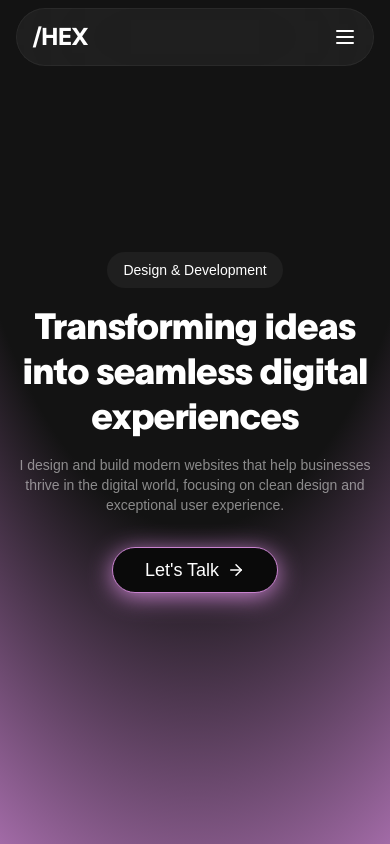
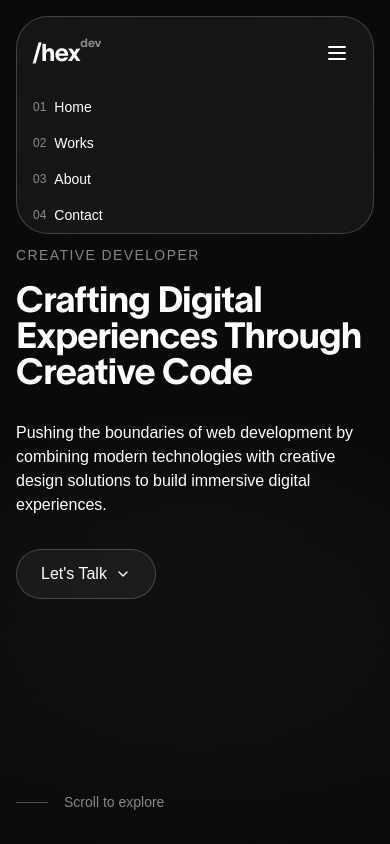
Before and after one commit to 66HEX/personal-website, a Next.js app: page / in a window 390 px wide. Shown: the top 844 px of the page. Built offline with nearby package versions, Linux system fonts and the light colour scheme; a web font is replaced by a local one.

Commit message:
updated font sizes

```diff
--- a/app/components/Footer/Footer.tsx
+++ b/app/components/Footer/Footer.tsx
@@ -23,7 +23,7 @@ export default function Footer() {
         <footer className="relative w-screen bg-white/5 text-white">
             <div className="w-full px-4 lg:px-24 py-12 lg:py-24">
                 <div className="flex items-center justify-between w-full mb-12">
-                    <h1 className="text-2xl lg:text-5xl font-[750] uppercase tracking-tight leading-none">
+                    <h1 className="text-2xl lg:text-5xl font-[750] tracking-tight leading-none">
                         /hex
                         <sup className="text-xs md:text-sm tracking-normal align-top opacity-50 ml-1">
                             dev
--- a/app/components/Navbar/Navbar.tsx
+++ b/app/components/Navbar/Navbar.tsx
@@ -10,31 +10,42 @@ export default function Navbar() {
     const [isOpen, setIsOpen] = useState(false);
     const menuRef = useRef<HTMLDivElement | null>(null);
     const linksRef = useRef<(HTMLDivElement | null)[]>([]);
+    const containerRef = useRef<HTMLDivElement>(null);
 
     const navLinks = [
-        { index: "1", href: "/", label: "Home" },
-        { index: "2", href: "/works", label: "Works" },
-        { index: "3",href: "/about", label: "About" },
-        { index: "4", href: "/contact", label: "Contact" },
+        { index: "01", href: "/", label: "Home" },
+        { index: "02", href: "/works", label: "Works" },
+        { index: "03", href: "/about", label: "About" },
+        { index: "04", href: "/contact", label: "Contact" },
     ];
 
-    const toggleMenu = () => {
-        setIsOpen((prev) => {
-            const newState = !prev;
-            if (newState) {
-                openMenu();
-            } else {
-                closeMenu();
-            }
-            return newState;
-        });
+    const closeMenu = () => {
+        if (!isOpen) return;
+
+        const timeline = gsap.timeline();
+        timeline
+            .to(linksRef.current, {
+                y: -20,
+                opacity: 0,
+                duration: 0.5,
+                stagger: 0.05,
+                ease: "power3.inOut",
+            })
+            .to(menuRef.current, {
+                height: 0,
+                marginBottom: "0rem",
+                duration: 0.5,
+                ease: "power3.inOut",
+            });
+
+        setIsOpen(false);
     };
 
     const openMenu = () => {
         const timeline = gsap.timeline();
         timeline
             .to(menuRef.current, {
-                height: "200px",
+                height: "auto",
                 marginBottom: "1rem",
                 duration: 0.5,
                 ease: "power3.inOut",
@@ -52,70 +63,107 @@ export default function Navbar() {
             );
     };
 
-    const closeMenu = () => {
-        const timeline = gsap.timeline();
-        timeline
-            .to(linksRef.current,
-                {
-                    y: -20,
-                    opacity: 0,
-                    duration: 0.5,
-                    stagger: 0.05,
-                    ease: "power3.inOut",
-                }
-            )
-            .to(menuRef.current, {
-                height: 0,
-                marginBottom: "0rem",
-                duration: 0.5,
-                ease: "power3.inOut",
-            });
+    const toggleMenu = () => {
+        setIsOpen((prev) => {
+            const newState = !prev;
+            if (newState) {
+                openMenu();
+            } else {
+                closeMenu();
+            }
+            return newState;
+        });
     };
 
     useEffect(() => {
-        gsap.set(menuRef.current, { height: 0 });
-        gsap.set(linksRef.current, { y: -20, opacity: 0 });
-    }, []);
+        const handleClickOutside = (event: MouseEvent) => {
+            if (
+                containerRef.current &&
+                !containerRef.current.contains(event.target as Node)
+            ) {
+                closeMenu();
+            }
+        };
+
+        const handleRouteChange = () => {
+            closeMenu();
+        };
+
+        document.addEventListener("mousedown", handleClickOutside);
+        window.addEventListener("popstate", handleRouteChange);
+
+        return () => {
+            document.removeEventListener("mousedown", handleClickOutside);
+            window.removeEventListener("popstate", handleRouteChange);
+        };
+    }, [isOpen]);
+
+    const handleLinkClick = () => {
+        closeMenu();
+    };
 
     return (
-        <nav className="fixed top-2 left-0 text-white z-50 w-full px-4 md:px-24">
-            <div className="flex flex-col bg-white/5 border border-white/5 backdrop-blur-3xl py-4 px-4 lg:px-8 rounded-custom overflow-hidden">
-                <div className="flex justify-between items-center w-full">
-                    <div className="text-2xl font-[750] tracking-tight leading-none uppercase">
-                        <TransitionLink href="/">/hex</TransitionLink>
+        <nav className="fixed top-4 left-0 text-white z-50 w-full px-4 lg:px-24">
+            <div
+                ref={containerRef}
+                className="flex flex-col bg-white/5 border border-white/20 backdrop-blur-3xl rounded-custom overflow-hidden"
+            >
+                <div className="flex justify-between items-center w-full px-4 md:px-8 py-4">
+                    <div className="flex items-center gap-2">
+                        <TransitionLink
+                            href="/"
+                            className="text-2xl lg:text-3xl font-[750] tracking-tight leading-none"
+                        >
+                            /hex
+                            <sup className="text-xs tracking-normal align-top opacity-50">
+                                dev
+                            </sup>
+                        </TransitionLink>
                     </div>
 
-                    <div className="hidden md:flex gap-4 text-xl font[300] transition-opacity">
+                    <div className="hidden md:flex items-center gap-8">
                         {navLinks.map((link) => (
-                            <TransitionLink key={link.href} href={link.href}>
-                                <AnimatedLink className="leading-none">
-                                    {link.label}
-                                </AnimatedLink>
+                            <TransitionLink
+                                key={link.href}
+                                href={link.href}
+                                className="group relative"
+                            >
+                                <div className="flex items-center gap-2">
+                                    <span className="text-xs font-[300] opacity-50">{link.index}</span>
+                                    <AnimatedLink className="text-xl font-[300]">
+                                        {link.label}
+                                    </AnimatedLink>
+                                </div>
                             </TransitionLink>
                         ))}
                     </div>
 
                     <button
                         onClick={toggleMenu}
-                        className="md:hidden"
+                        className="md:hidden p-2 hover:bg-white/10 rounded-full transition-colors"
                         aria-label="Toggle menu"
                     >
                         {isOpen ? <X size={24} /> : <Menu size={24} />}
                     </button>
                 </div>
 
-                {/* Mobile Menu */}
                 <div
                     ref={menuRef}
-                    className="md:hidden overflow-hidden flex flex-col justify-end space-y-4 font-Lausanne250"
+                    className="md:hidden overflow-hidden px-4"
                 >
                     {navLinks.map((link, index) => (
                         <div
                             key={link.href}
                             ref={(el) => (linksRef.current[index] = el)}
+                            className="py-2"
                         >
-                            <TransitionLink href={link.href}>
-                                {link.label}
+                            <TransitionLink
+                                href={link.href}
+                                className="flex items-center gap-2"
+                                onClick={handleLinkClick}
+                            >
+                                <span className="text-xs opacity-50">{link.index}</span>
+                                <span className="text-sm font-[300]">{link.label}</span>
                             </TransitionLink>
                         </div>
                     ))}
--- a/app/page.tsx
+++ b/app/page.tsx
@@ -1,13 +1,11 @@
 import Hero from "@/app/sections/Hero/Hero";
 import SelectedWorks from "@/app/sections/SelectedWorks/SelectedWorks";
 import Testimonials from "@/app/sections/Testimonials/Testimonials";
-import Intro from "@/app/sections/Intro/Intro";
 
 export default function App() {
   return (
       <div>
           <Hero/>
-          <Intro/>
           <SelectedWorks/>
           <Testimonials/>
       </div>
--- a/app/sections/Hero/Hero.tsx
+++ b/app/sections/Hero/Hero.tsx
@@ -1,62 +1,55 @@
-"use client";
+'use client';
 
-import React, { useEffect } from "react";
-import { FiArrowRight } from "react-icons/fi";
-import {
-    useMotionTemplate,
-    useMotionValue,
-    motion,
-    animate,
-} from "framer-motion";
-import {TransitionLink} from "@/app/components/TransitionLink/TransitionLink";
+import { ChevronDown } from "lucide-react";
 
-const COLORS_TOP = ["#13FFAA", "#1E67C6", "#CE84CF", "#DD335C"];
-
-export default function  AuroraHero () {
-    const color = useMotionValue(COLORS_TOP[0]);
-
-    useEffect(() => {
-        animate(color, COLORS_TOP, {
-            ease: "easeInOut",
-            duration: 10,
-            repeat: Infinity,
-            repeatType: "mirror",
-        });
-    }, []);
-
-    const backgroundImage = useMotionTemplate`radial-gradient(125% 125% at 50% 0%, #131313 50%, ${color})`;
-    const border = useMotionTemplate`1px solid ${color}`;
-    const boxShadow = useMotionTemplate`0px 4px 24px ${color}`;
+export default function Hero() {
 
     return (
-        <motion.section
+        <div
+            className="relative min-h-screen w-screen bg-black text-white flex flex-col justify-center items-start px-4 lg:px-24"
             style={{
-                backgroundImage,
+                backgroundImage: 'radial-gradient(circle at 50% 50%, rgba(255,255,255,0.1) 0%, transparent 50%)',
+                backgroundSize: '100% 200%',
+                backgroundPosition: '50% 0%'
             }}
-            className="h-svh w-screen flex flex-col justify-center items-center overflow-hidden bg-black text-white p-4"
         >
-            <div className="w-full h-full flex flex-col justify-center items-center">
-                <span className="mb-4 inline-block rounded-full bg-white/5 font-[300] px-4 py-2 text-sm">
-                    Design & Development
-                </span>
-                <h1 className="font-[1000] max-w-5xl text-center text-4xl md:text-7xl tracking-tight leading-tight text-white">
-                    Transforming ideas into seamless digital experiences
+            <div className="absolute inset-0 bg-gradient-to-b from-black/0 via-black/0 to-black pointer-events-none" />
+
+            <div className="relative z-10 max-w-5xl">
+                <div className="mb-4">
+                    <h2 className="text-sm md:text-base font-[300] uppercase tracking-widest opacity-50">
+                        Creative Developer
+                    </h2>
+                </div>
+
+                <h1
+                    className="text-4xl md:text-6xl lg:text-8xl font-[750] tracking-tight leading-none mb-8"
+                >
+                    Crafting Digital Experiences Through Creative Code
                 </h1>
-                <p className="font-[300] mb-8 mt-4 max-w-xl text-center text-sm md:text-xl opacity-50">
-                    I design and build modern websites that help businesses thrive in the digital world, focusing on
-                    clean design and exceptional user experience.
+
+                <p
+                    className="text-base md:text-xl font-[300] mb-8 max-w-2xl"
+                >
+                    Pushing the boundaries of web development by combining modern technologies
+                    with creative design solutions to build immersive digital experiences.
                 </p>
-                <motion.button
-                    style={{
-                        border,
-                        boxShadow,
-                    }}
-                    className="group relative flex w-fit items-center gap-2 rounded-full bg-black px-8 py-2 text-lg text-white font-[300]"
-                >
-                    <TransitionLink href={"/contact"}>Let's Talk</TransitionLink>
-                    <FiArrowRight className="transition-transform group-hover:-rotate-45 group-active:-rotate-12"/>
-                </motion.button>
+
+                <div className="flex gap-4">
+                    <button
+
+                        className="group font-[300] flex items-center gap-2 bg-white/5 hover:bg-white/10 border border-white/20 rounded-full px-6 py-3 transition-colors"
+                    >
+                        Let's Talk
+                        <ChevronDown className="w-4 h-4 transition-transform group-hover:translate-y-1" />
+                    </button>
+                </div>
             </div>
-        </motion.section>
+
+            <div className="absolute bottom-8 left-4 lg:left-24 flex items-center gap-4 text-sm opacity-50">
+                <div className="w-8 h-[1px] bg-white/50 font-[300]" />
+                <span>Scroll to explore</span>
+            </div>
+        </div>
     );
-};
+}
--- a/app/sections/Services/Services.tsx
+++ b/app/sections/Services/Services.tsx
@@ -24,7 +24,7 @@ export default function Services() {
             <div className="w-full flex justify-between items-end px-4 lg:px-24 pt-12 md:pt-24">
                 <h1 className="text-2xl lg:text-5xl font-[750] uppercase tracking-tight leading-none mb-8 flex">
                     Services
-                    <sup className="text-xs md:text-sm tracking-normal align-top">
+                    <sup className="text-xs md:text-sm tracking-normal align-top opacity-50 ml-1">
                         ({String(services.length).padStart(2, "0")})
                     </sup>
                 </h1>
@@ -39,7 +39,7 @@ export default function Services() {
                         >
                             <div className="flex justify-between gap-8 tracking-tight leading-none">
                                 <div className="flex flex-col justify-start items-start">
-                                    <p className="text-2xl lg:text-5xl font-[750]">
+                                    <p className="text-2xl lg:text-5xl font-[750] opacity-50">
                                         {service.title}
                                     </p>
                                 </div>
@@ -47,7 +47,7 @@ export default function Services() {
                                     <svg
                                         ref={(el) => (arrowRefs.current[index] = el)}
                                         xmlns="http://www.w3.org/2000/svg"
-                                        className="w-6 h-6 md:w-10 md:h-10"
+                                        className="w-6 h-6 md:w-10 md:h-10 opacity-50"
                                         fill="none"
                                         viewBox="0 0 24 24"
                                         stroke="currentColor"
```
Also changed, not shown: app/about/page.tsx (+4 -4 lines), app/contact/page.tsx (+5 -2 lines), app/sections/SelectedWorks/SelectedWorks.tsx (+15 -12 lines), app/sections/Testimonials/Testimonials.tsx (+17 -57 lines), app/sections/Testimonials/animation.tsx (+48 -0 lines), app/works/[id]/page.tsx (+11 -8 lines), app/works/page.tsx (+6 -6 lines).
